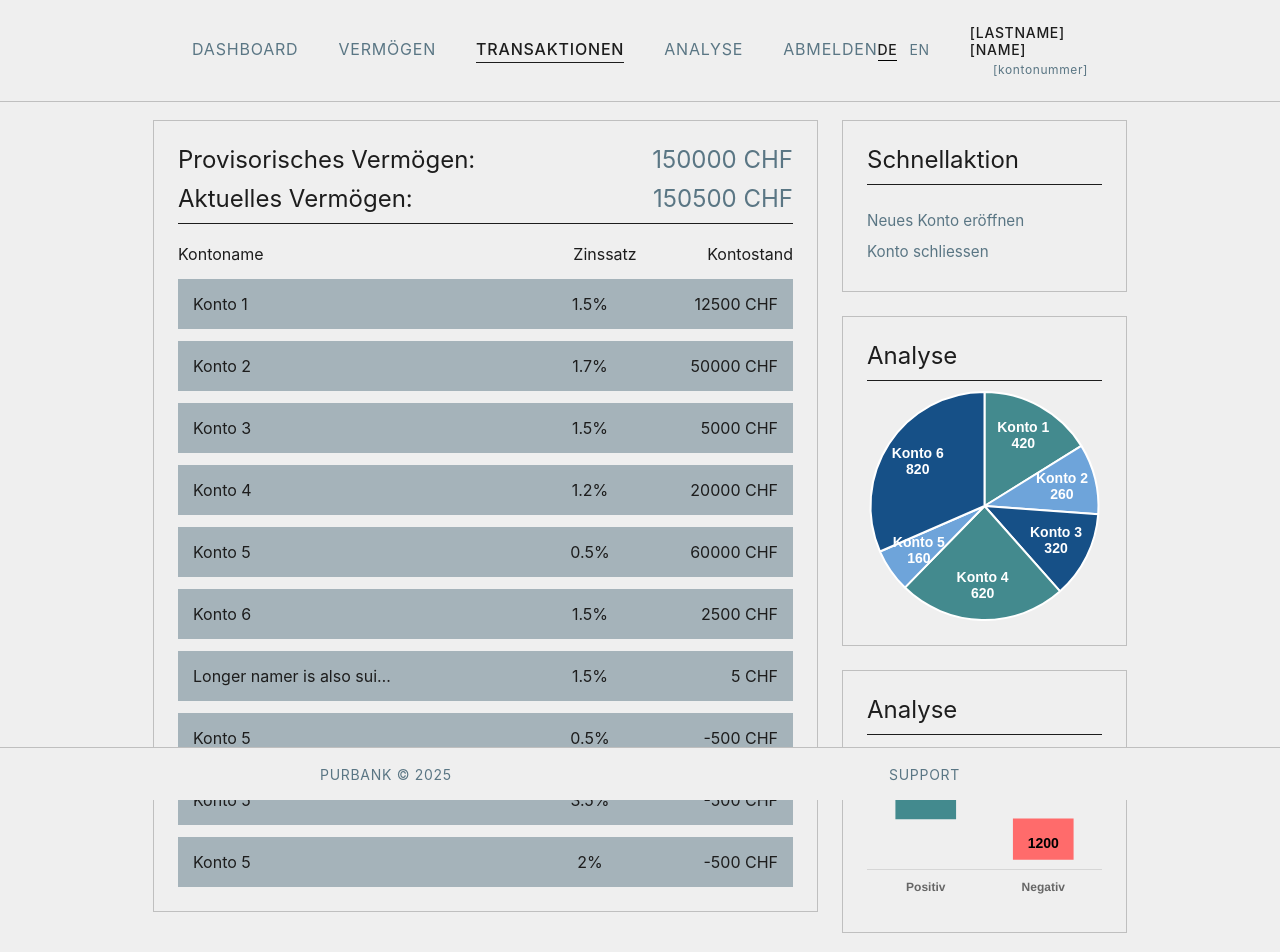
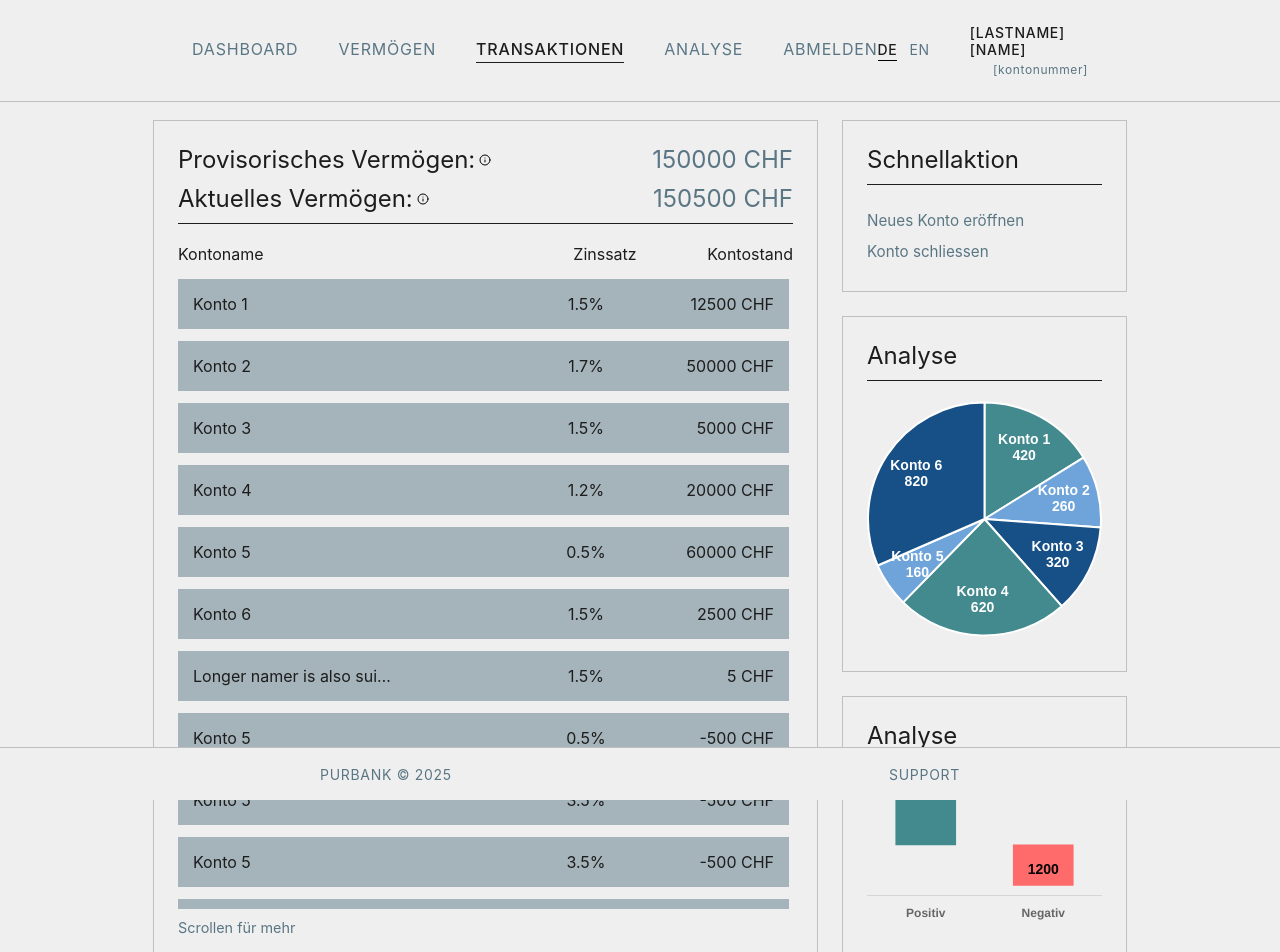
Before and after one commit to reazndev/purbank-web-frontend, an Angular app: page /transactions in a window 1280 px wide. Shown: the top 952 px of the page. Built offline with nearby package versions, Linux system fonts and the light colour scheme; a web font is replaced by a local one.

Commit message:
tooltips for balances

```diff
--- a/src/app/components/wealth/pie-chart/pie-chart.css
+++ b/src/app/components/wealth/pie-chart/pie-chart.css
@@ -23,7 +23,7 @@
 }
 
 .pie-chart-container {
-  height: 230px;
+  height: 256px;
   display: flex;
   justify-content: center;
   align-items: center;
--- a/src/app/components/wealth/pie-chart/pie-chart.ts
+++ b/src/app/components/wealth/pie-chart/pie-chart.ts
@@ -14,7 +14,6 @@ export class PieChartComponent implements AfterViewInit {
   // This is all temporary mock data
   // Needs to be replaced with actual backend once that is finished
   // TODO: Replace with backend data
-  // TODO: Reduce height
 
   public konten = [
     { name: 'Konto 1', amount: 420 },
--- a/src/app/components/wealth/wealth-detailed/wealth-detailed.css
+++ b/src/app/components/wealth/wealth-detailed/wealth-detailed.css
@@ -12,6 +12,60 @@
   margin-top: 0;
   display: flex;
   align-items: center;
+  gap: 4px;
+}
+
+.wealth-tooltip-container {
+  position: relative;
+}
+
+.info-icon {
+  cursor: help;
+  display: inline-flex;
+  align-items: center;
+  position: relative;
+}
+
+.info-svg {
+  width: 12px;
+  height: 12px;
+  display: block;
+}
+
+.info-icon .tooltip {
+  visibility: hidden;
+  opacity: 0;
+  position: absolute;
+  bottom: 125%;
+  left: 50%;
+  transform: translateX(-50%);
+  background-color: var(--color-black);
+  color: var(--color-white);
+  padding: 8px 12px;
+  border-radius: 4px;
+  font-size: 0.85rem;
+  font-weight: normal;
+  white-space: normal;
+  width: 250px;
+  text-align: left;
+  z-index: 1000;
+  transition: opacity 0.3s, visibility 0.3s;
+  box-shadow: 0 2px 8px rgba(0, 0, 0, 0.2);
+}
+
+.info-icon .tooltip::after {
+  content: '';
+  position: absolute;
+  top: 100%;
+  left: 50%;
+  transform: translateX(-50%);
+  border: 6px solid transparent;
+  border-top-color: var(--color-black);
+}
+
+.info-icon:hover .tooltip {
+  visibility: visible;
+  opacity: 1;
 }
 
 .wealth-amount {
@@ -37,6 +91,9 @@
 .accounts-grid {
   display: grid;
   gap: 12px;
+  max-height: 630px;
+  overflow-y: auto;
+  padding-right: 4px;
 }
 
 .account-box {
@@ -71,3 +128,9 @@
   text-align: right;
   justify-self: end;
 }
+
+.scroll-indicator {
+  margin-top: 10px;
+  font-size: 0.9em;
+  color: var(--color-accent-dark);
+}
--- a/src/app/components/wealth/wealth-detailed/wealth-detailed.html
+++ b/src/app/components/wealth/wealth-detailed/wealth-detailed.html
@@ -1,7 +1,21 @@
 <div class="wealth-container">
   <div class="wealth-header">
-    <h2>{{ languageService.translate('provisional') }} {{ languageService.translate('wealth') }}: <span class="wealth-amount">150000 CHF</span></h2>
-    <h2>{{ languageService.translate('current') }} {{ languageService.translate('wealth') }}: <span class="wealth-amount">150500 CHF</span></h2>
+    <h2 class="wealth-tooltip-container">
+      {{ languageService.translate('provisional') }} {{ languageService.translate('wealth') }}:
+      <span class="info-icon">
+        <img src="icons/info.svg" alt="info" class="info-svg">
+        <span class="tooltip">{{ languageService.translate('provisionalWealthTooltip') }}</span>
+      </span>
+      <span class="wealth-amount">150000 CHF</span>
+    </h2>
+    <h2 class="wealth-tooltip-container">
+      {{ languageService.translate('current') }} {{ languageService.translate('wealth') }}:
+      <span class="info-icon">
+        <img src="icons/info.svg" alt="info" class="info-svg">
+        <span class="tooltip">{{ languageService.translate('currentWealthTooltip') }}</span>
+      </span>
+      <span class="wealth-amount">150500 CHF</span>
+    </h2>
     <hr>
   </div>
   <div class="accounts-header">
@@ -57,8 +71,26 @@
     </div>
     <div class="account-box">
       <span class="account-name">Konto 5</span>
+      <span class="account-interest-rate">3.5%</span>
+      <span class="account-balance">-500 CHF</span>
+    </div>
+    <div class="account-box">
+      <span class="account-name">Konto 5</span>
+      <span class="account-interest-rate">3.5%</span>
+      <span class="account-balance">-500 CHF</span>
+    </div>
+    <div class="account-box">
+      <span class="account-name">Konto 5</span>
+      <span class="account-interest-rate">3.5%</span>
+      <span class="account-balance">-500 CHF</span>
+    </div>
+    <div class="account-box">
+      <span class="account-name">Konto 5</span>
       <span class="account-interest-rate">2%</span>
       <span class="account-balance">-500 CHF</span>
     </div>
   </div>
+  <div class="scroll-indicator">
+    <p>{{ languageService.translate('scrollForMore') }}</p>
+  </div>
 </div>
--- a/src/app/shared/services/language.service.ts
+++ b/src/app/shared/services/language.service.ts
@@ -35,6 +35,9 @@ export interface Translations {
   closeAccount: string;
   positive: string;
   negative: string;
+  scrollForMore: string;
+  provisionalWealthTooltip: string;
+  currentWealthTooltip: string;
 }
 
 @Injectable({
@@ -72,11 +75,14 @@ export class LanguageService {
       accountname: 'Kontoname',
       interestRate: 'Zinssatz',
       balance: 'Kontostand',
-  quickAction: 'Schnellaktion',
+      quickAction: 'Schnellaktion',
       openNewAccount: 'Neues Konto eröffnen',
       closeAccount: 'Konto schliessen',
       positive: 'Positiv',
-      negative: 'Negativ'
+      negative: 'Negativ',
+      scrollForMore: 'Scrollen für mehr',
+      provisionalWealthTooltip: 'Das provisorische Vermögen zeigt den erwarteten Kontostand basierend auf ausstehenden Transaktionen und geplanten Zahlungen.',
+      currentWealthTooltip: 'Das aktuelle Vermögen zeigt den tatsächlichen, bestätigten Kontostand über alle Ihre Konten.'
     },
     en: {
       dashboard: 'Dashboard',
@@ -107,11 +113,14 @@ export class LanguageService {
       accountname: 'Account Name',
       interestRate: 'Interest Rate',
       balance: 'Balance',
-  quickAction: 'Quick action',
+      quickAction: 'Quick action',
       openNewAccount: 'Open New Account',
       closeAccount: 'Close Account',
       positive: 'Positive',
-      negative: 'Negative'
+      negative: 'Negative',
+      scrollForMore: 'Scroll for more',
+      provisionalWealthTooltip: 'Provisional wealth shows the expected account balance based on pending transactions and scheduled payments.',
+      currentWealthTooltip: 'Current wealth shows the actual, confirmed account balance across all your accounts.'
     }
   };
 
```
Also changed, not shown: public/icons/info.svg (added).
